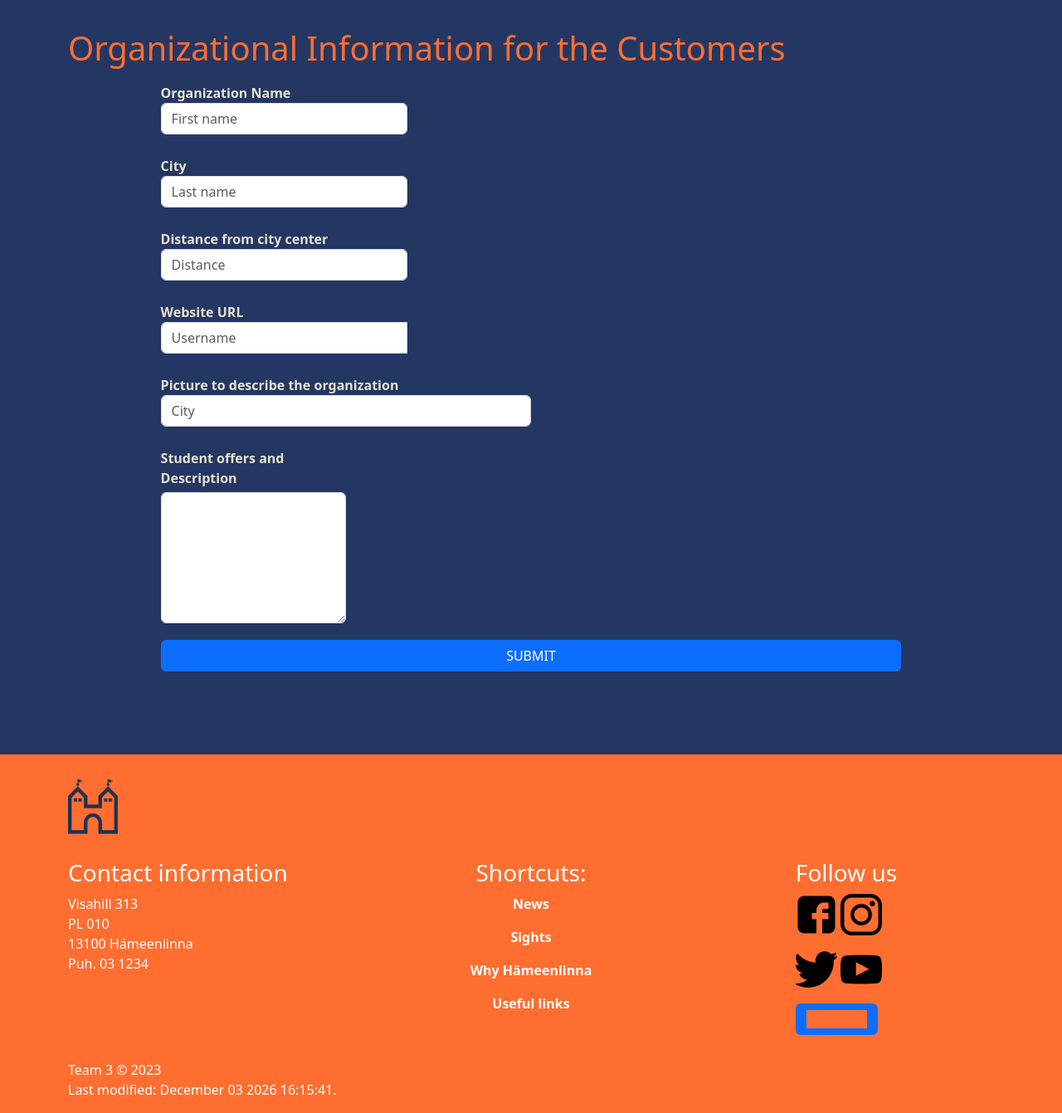
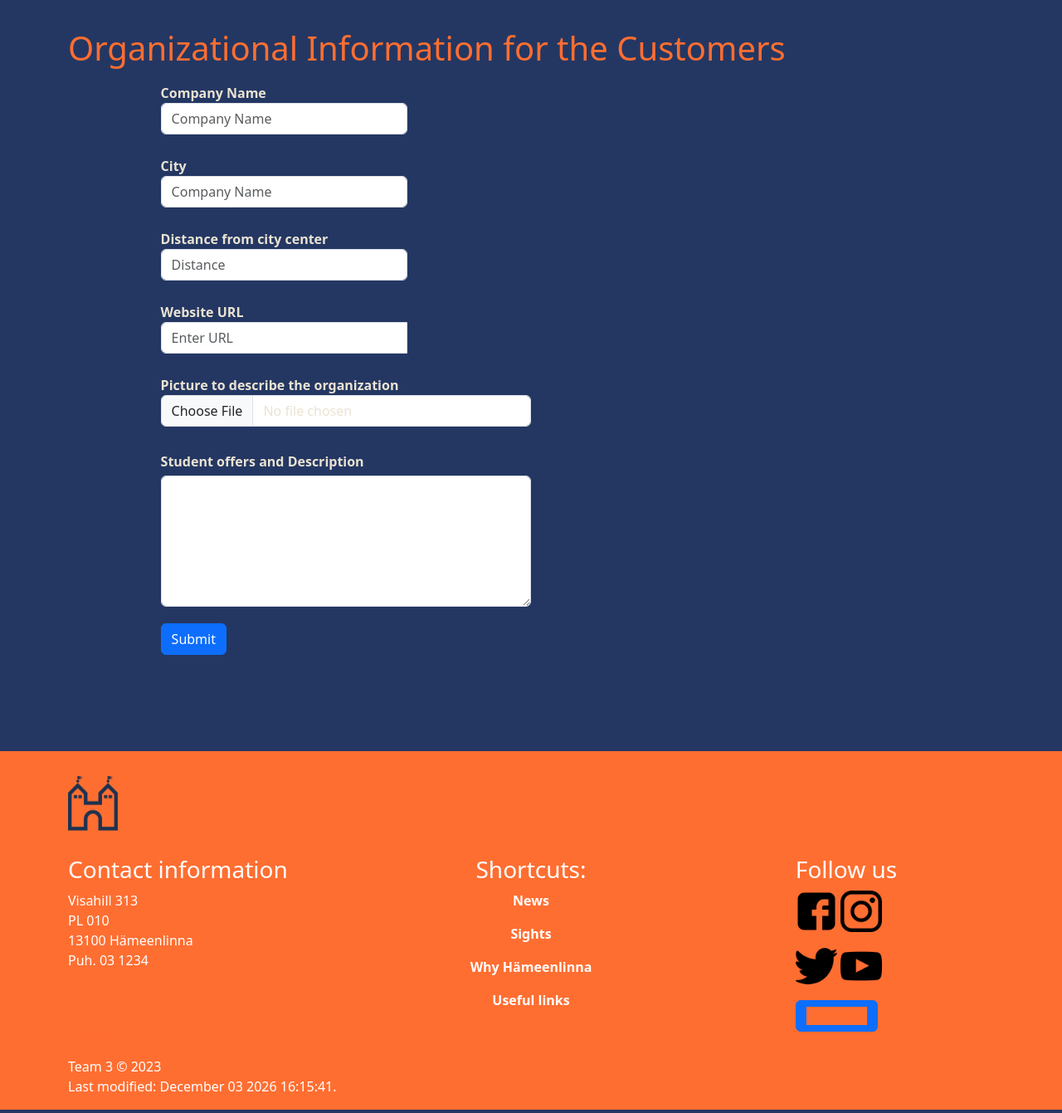
Before and after one commit to Fernoss/webprogramming23_team3, a PHP site: page /webproject/linkInfo.php in a window 1280 px wide. Shown: the part 66-1407 px from the top of the page at 83% size. Run offline with PHP 8.4, Linux system fonts and the light colour scheme; some libraries are stand-ins or nearby versions.

Commit message:
Modify the linkInfo.php
set sessions
modify validation
create query to enter data into database

```diff
--- a/linkInfo.php
+++ b/linkInfo.php
@@ -1,35 +1,36 @@
 <?php
 
 session_start();
- 	/*if(!isset($_SESSION['user0']) || (empty($_SESSION['user0'])))
-		{ 	header("Location:../login.php");	 }*/
+
 include("header.php");
 ?>
 <section style="padding-top:100px; padding-bottom:100px; content-align:center;">
 <div class="container wrapper">
 
     <h1>Organizational Information for the Customers</h1>
-<form class="needs-validation" novalidate>
+<form class="needs-validation" novalidate method="POST">
   <div class="form-row">
     <div class="col-md-4 mb-3">
-      <label for="validationCustom01">Organization Name</label>
-      <input type="text" class="form-control" id="validationCustom01" placeholder="First name"  required>
+      <label for="validationCustom01">Company Name</label>
+      <input type="text" class="form-control" id="cName" name="cName"placeholder="Company Name"  required>
       <div class="valid-feedback">
         Looks good!
       </div>
     </div>
 
     <div class="col-md-4 mb-3">
-      <label for="validationCustom02">City</label>
-      <input type="text" class="form-control" id="validationCustom02" placeholder="Last name"  required>
+      <label for="validationCustom01">City</label>
+      <input type="text" class="form-control" id="comCity" name="comCity" placeholder="Company Name"  required>
       <div class="valid-feedback">
         Looks good!
       </div>
     </div>
 
+
+
     <div class="col-md-4 mb-3">
       <label for="validationCustom02">Distance from city center</label>
-      <input type="text" class="form-control" id="validationCustom02" placeholder="Distance"  required>
+      <input type="text" class="form-control" id="distance" name="distance" placeholder="Distance"  required>
       <div class="valid-feedback">
         Looks good!
       </div>
@@ -38,7 +39,7 @@ include("header.php");
     <div class="col-md-4 mb-3">
       <label for="validationCustomUsername">Website URL</label>
       <div class="input-group">
-         <input type="text" class="form-control" id="validationCustomUsername" placeholder="Username" aria-describedby="inputGroupPrepend" required>
+         <input type="text" class="form-control" id="url" name="url" placeholder="Enter URL" aria-describedby="inputGroupPrepend" required>
         <div class="invalid-feedback">
           Please enter the URL.
         </div>
@@ -48,29 +49,61 @@ include("header.php");
   <div class="form-row">
     <div class="col-md-6 mb-3">
       <label for="validationCustom03">Picture to describe the organization</label>
-      <input type="text" class="form-control" id="validationCustom03" placeholder="City" required>
+      <input type="file" class="form-control" id="picture" name="picture"placeholder="Share picture" required>
       <div class="invalid-feedback">
         Please provide a valid city.
       </div>
     </div>
 
-    <div class="col-md-3 mb-3">
+    <div class="col-md-6 mb-3">
       <label for="validationCustom05">Student offers and Description</label>
-      <textarea id="w3review" name="validationCustom05" rows="6" cols="50" class="form-control" id="validationCustom05">
+      <textarea  rows="6" cols="50" class="form-control" id="desc" name="desc">
       </textarea>
       <div class="invalid-feedback">
         Please provide a valid zip.
       </div>
     </div>
   </div>
-
-
-  <button class="btn btn-primary" type="submit">SUBMIT</button>
+  <div class="col-md-6 mb-3">
+  <input type="submit" class="btn btn-primary" value="Submit" name="Submit" id="Submit">
+  </div>
 </form>
 </div>
 
 
 </div>
+
+<?php
+if(isset($_POST['Submit'])){
+$cName=$_POST['cName'];
+$cCity=$_POST['comCity'];
+$distance=$_POST['distance'];
+$url=$_POST['url'];
+$picture=$_POST['picture'];
+$desc=$_POST['desc'];
+$email=$_SESSION['username'];
+
+include("db.php");
+
+$sql="INSERT INTO shammi_linkinfo (orgName, city, distance, url, image,description, email)
+  VALUES ('$cName','$cCity', '$distance','$url', '$picture', '$desc', '$email')";
+
+
+if($conn->query($sql)==TRUE){
+  echo("<SCRIPT LANGUAGE='JavaScript'>
+  window.alert('Successfully Registered!')
+  </SCRIPT>");
+
+  }
+
+    else {
+            echo "Error :".$conn->error;
+    }
+
+}
+
+
+?>
 
 <script>
 // Example starter JavaScript for disabling form submissions if there are invalid fields
```
